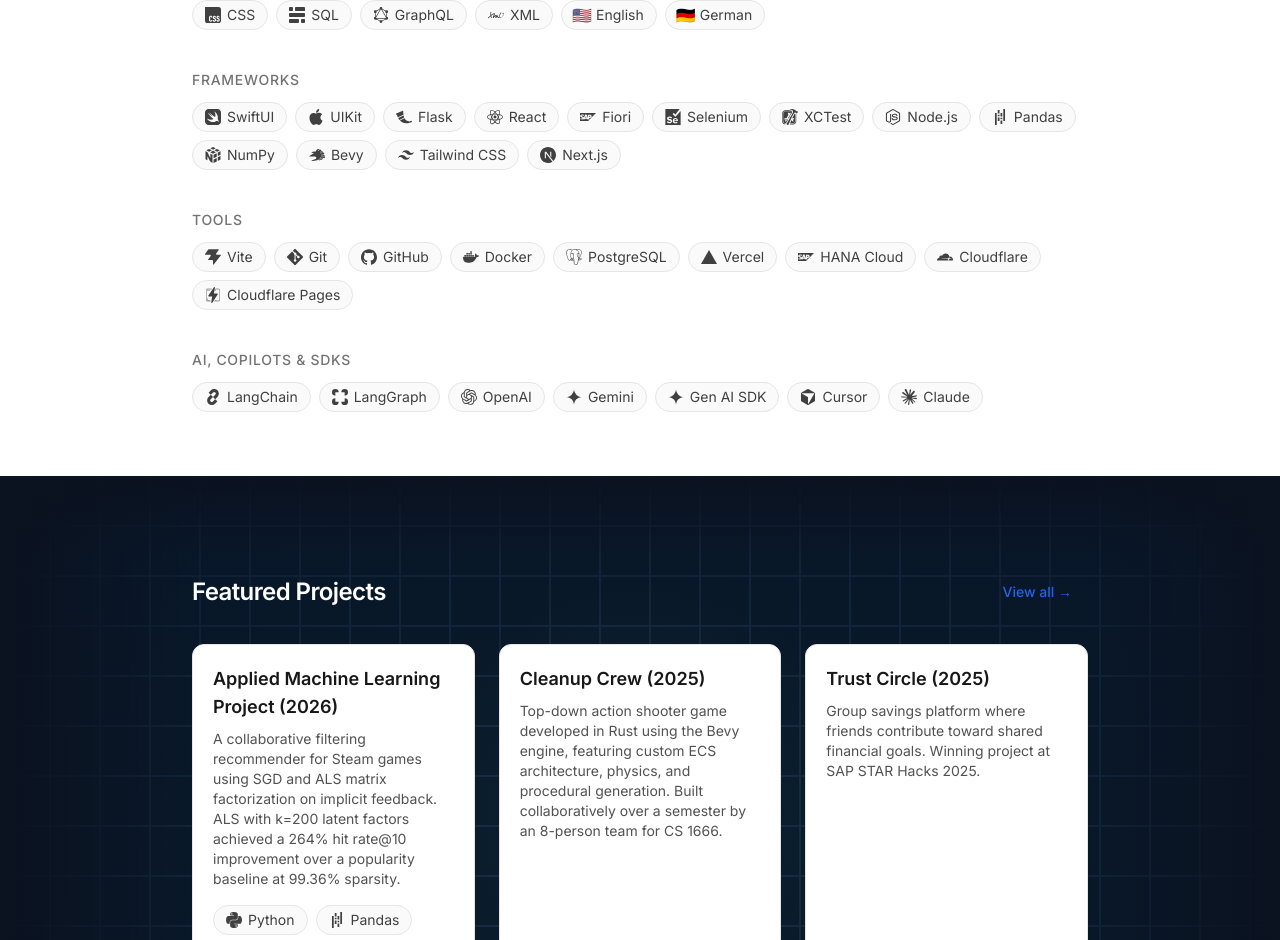
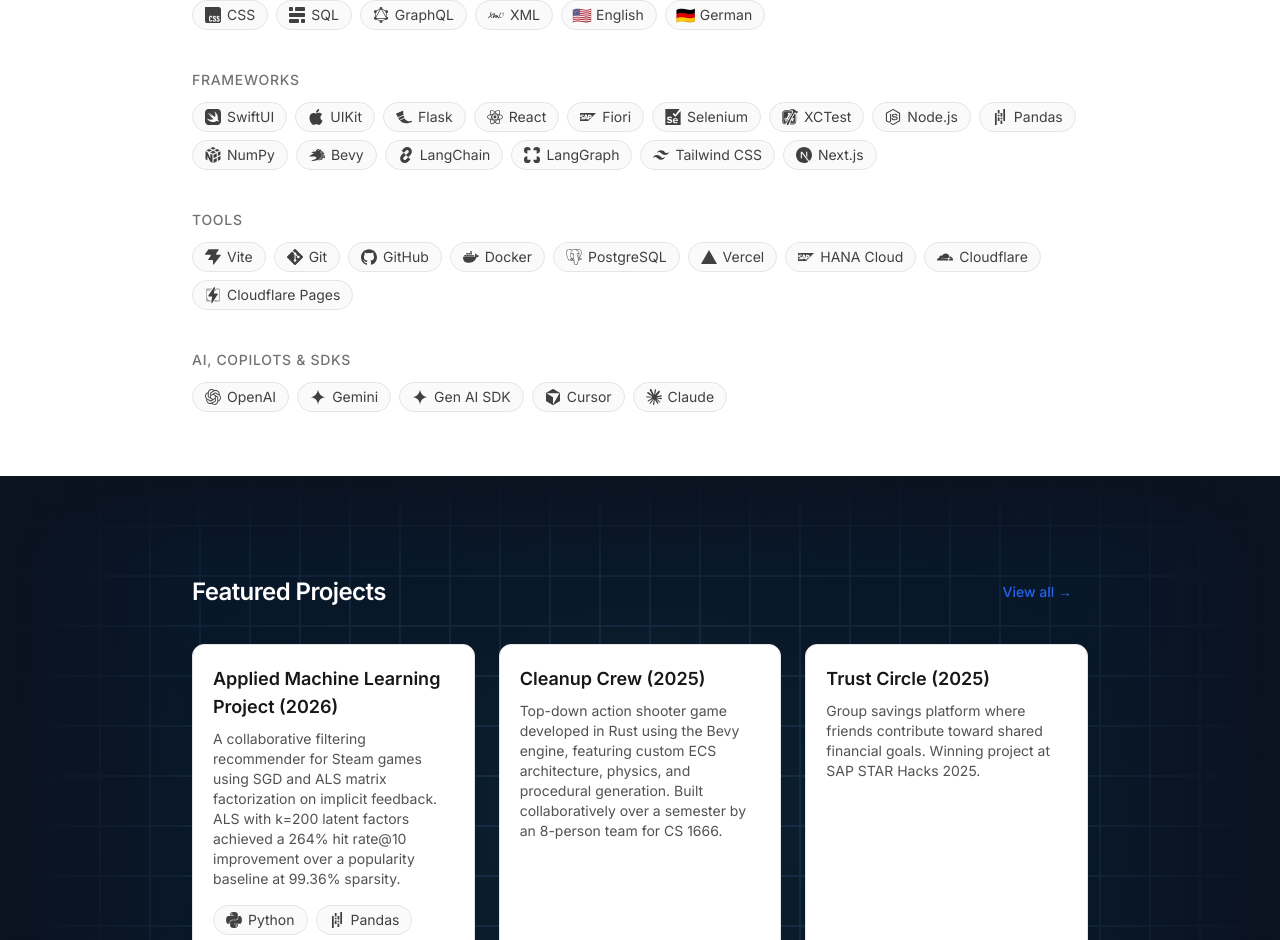
Before and after one commit to lucasloepke/lucasloepke.github.io, a React (Vite) app: page / in a window 1280 px wide. Shown: the part 1025-1965 px from the top of the page. Built offline with nearby package versions, Linux system fonts and the light colour scheme.

Commit message:
Update categories for LangChain and LangGraph
Moved LangChain and LangGraph from AI, Copilots & SDKs to Frameworks category.

```diff
--- a/src/data/skills.ts
+++ b/src/data/skills.ts
@@ -43,8 +43,8 @@
   { key: "pandas", label: "Pandas", category: "Frameworks", simpleIconSlug: "pandas" },
   { key: "numpy", label: "NumPy", category: "Frameworks", simpleIconSlug: "numpy" },
   { key: "bevy", label: "Bevy", category: "Frameworks", simpleIconSlug: "bevy" },
-  { key: "langchain", label: "LangChain", category: "AI, Copilots & SDKs", simpleIconSlug: "langchain" },
-  { key: "langgraph", label: "LangGraph", category: "AI, Copilots & SDKs", simpleIconSlug: "langgraph" },
+  { key: "langchain", label: "LangChain", category: "Frameworks", simpleIconSlug: "langchain" },
+  { key: "langgraph", label: "LangGraph", category: "Frameworks", simpleIconSlug: "langgraph" },
   // Tools (kept for project cards)
   { key: "tailwind", label: "Tailwind CSS", category: "Frameworks", simpleIconSlug: "tailwindcss" },
   { key: "vite", label: "Vite", category: "Tools", simpleIconSlug: "vite" },
```
